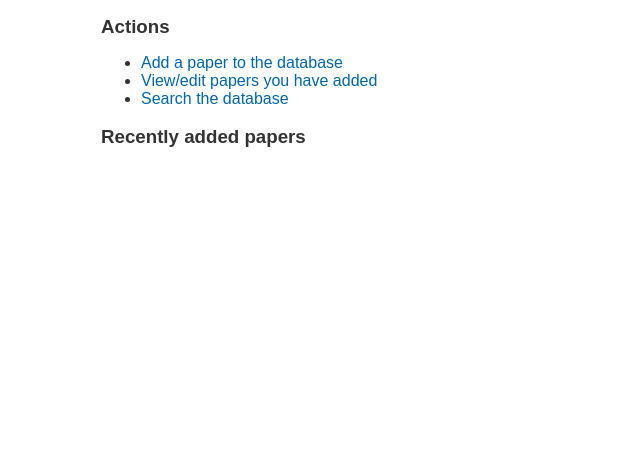
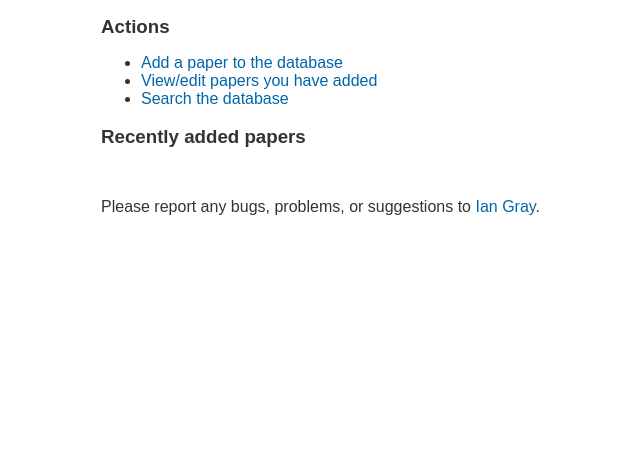
Before and after one commit to RTSYork/bibtex, a Django app: page /bibtex/ in a window 1280 px wide. Shown: the part 132-588 px from the top of the page, without its empty margins (189-829 px from the left). Run offline with Django 3.2, Linux system fonts and the light colour scheme; data that the repository does not hold is empty.

Commit message:
Attribution link on index

```diff
--- a/bibtex/templates/bibtex/index.html
+++ b/bibtex/templates/bibtex/index.html
@@ -18,4 +18,8 @@
 {% endfor %}
 </ul>
 
+
+<p>&nbsp;</p>
+<p>Please report any bugs, problems, or suggestions to <a href="mailto:ian.gray@york.ac.uk">Ian Gray</a>.</p>
+
 {% endblock %}
```
